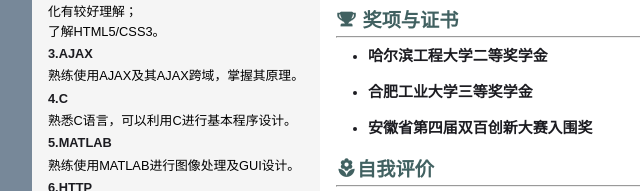
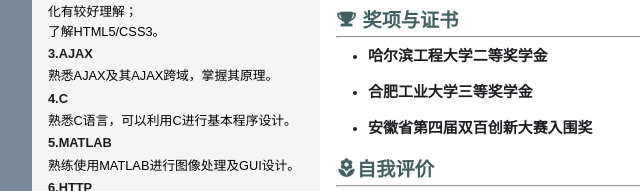
Before and after one commit to cultbiscuit/resume, a plain HTML site: page index.html in a window 1280 px wide. Shown: the part 895-1086 px from the top of the page, 188-828 px from the left. Drawn offline with Linux system fonts and the light colour scheme.

Commit message:
Update index.html

```diff
--- a/index.html
+++ b/index.html
@@ -66,7 +66,7 @@
 			</li>
 			<li>
                               <label class="left-label" ><strong>3.AJAX</strong></label>
-							  <p>熟练使用AJAX及其AJAX跨域，掌握其原理。</p>
+							  <p>熟悉AJAX及其AJAX跨域，掌握其原理。</p>
 		    </li>
 
 			<li>
```
